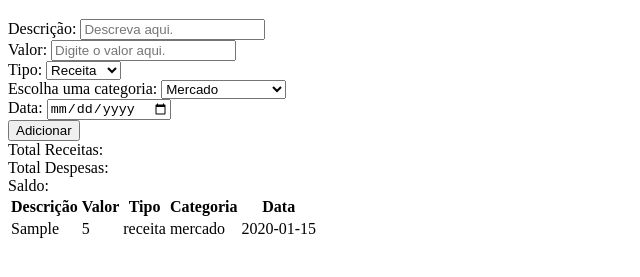
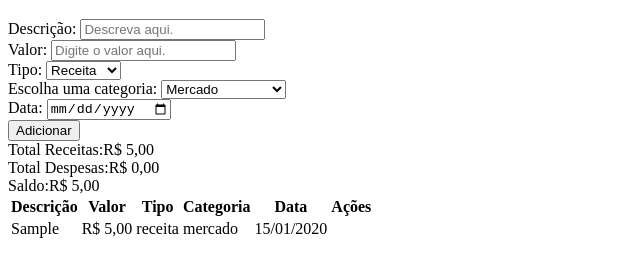
Before and after one commit to GabrielPiresC/financeiro, a plain HTML site: page index.html in a window 1280 px wide. Both pictures are taken after typing "Sample", "5", "2020-01-15" into the empty fields and a click on the button "Adicionar". Shown: the part 61-338 px from the top of the page, without its empty margins (0-640 px from the left). Drawn offline with Linux system fonts and the light colour scheme.

Commit message:
atualização do index e script

```diff
--- a/index.html
+++ b/index.html
@@ -76,6 +76,7 @@
                         <th>Tipo</th>
                         <th>Categoria</th>
                         <th>Data</th>
+                        <th>Ações</th>
                     </tr>
                 </thead>
                 <tbody id="listagem-body">
--- a/script.js
+++ b/script.js
@@ -1,4 +1,5 @@
 let transacoes = [];
+let contadorId = 1;
 const formFinanceiro = document.querySelector(".form-financeiro");
 const inputDescricao = document.getElementById("add-descricao");
 const inputValor = document.getElementById("add-valor");
@@ -6,6 +7,23 @@ const selectTipo = document.getElementById("add-tipo");
 const selectCategoria = document.getElementById("add-categoria");
 const inputData = document.getElementById("add-data");
 const corpoTabela = document.getElementById("listagem-body");
+const totalDespesasElement = document.getElementById("total-despesas");
+const totalReceitasElement = document.getElementById("total-receitas");
+const saldoElement = document.getElementById("saldo");
+
+function formatarMoeda(valor) {
+    return new Intl.NumberFormat('pt-BR', {
+        style: 'currency',
+        currency: 'BRL'
+    }).format(valor);
+}
+
+function formatarData(data) {
+    const partesData = data.split("-");
+    return `${partesData[2]}/${partesData[1]}/${partesData[0]}`;
+}
+
+
 
 formFinanceiro.addEventListener("submit", function (event){
     event.preventDefault();
@@ -16,6 +34,7 @@ formFinanceiro.addEventListener("submit", function (event){
     const data = inputData.value;
 
     const novaTransacao = {
+        id: contadorId++,
         descricao,
         valor,
         tipo,
@@ -31,12 +50,16 @@ formFinanceiro.addEventListener("submit", function (event){
     const celulaTipo = document.createElement("td");
     const celulaCategoria = document.createElement("td");
     const celulaData = document.createElement("td");
+    const celulaAcoes = document.createElement("td");
+
+    const botaoExcluir = document.createElement("button");
 
     celulaDescricao.textContent = novaTransacao.descricao;
-    celulaValor.textContent = novaTransacao.valor;
+    celulaValor.textContent = formatarMoeda(novaTransacao.valor);
     celulaTipo.textContent = novaTransacao.tipo;
     celulaCategoria.textContent = novaTransacao.categoria;
-    celulaData.textContent = novaTransacao.data;
+    celulaData.textContent = formatarData(novaTransacao.data);
+    botaoExcluir.textContent = "Excluir";
 
     primeiraLinha.appendChild(celulaDescricao);
     primeiraLinha.appendChild(celulaValor);
@@ -45,6 +68,16 @@ formFinanceiro.addEventListener("submit", function (event){
     primeiraLinha.appendChild(celulaData);
     corpoTabela.appendChild(primeiraLinha);
     formFinanceiro.reset();
+
+    botaoExcluir.addEventListener("click", function() {
+        const indiceTransacao = transacoes.findIndex(function(transacao) {
+            if (transacao.id === novaTransacao.id) {
+                return true;
+            }
+        });
+        transacoes.splice(indiceTransacao, 1);
+        primeiraLinha.remove();
+    });
 
     const despesas = transacoes.filter(function(transacao) {
         if (transacao.tipo === "despesa") {
@@ -66,7 +99,9 @@ formFinanceiro.addEventListener("submit", function (event){
         return acumulador + valorAtual.valor;
     }, 0);
 
-    const saldo = (totalReceitas - totalDespesas)
+    const saldo = (totalReceitas - totalDespesas);
 
-
+    totalDespesasElement.textContent = formatarMoeda(totalDespesas);
+    totalReceitasElement.textContent = formatarMoeda(totalReceitas);
+    saldoElement.textContent = formatarMoeda(saldo);
 });
```
